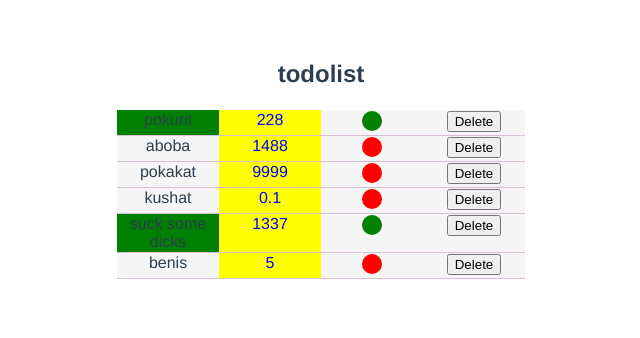
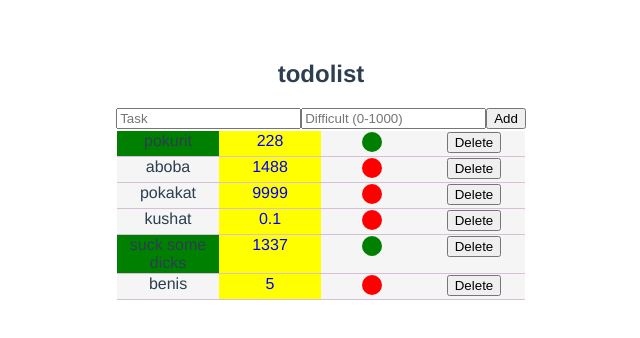
Before and after one commit to SnakerAVA/todo-list_vue, a Vue app: page / in a window 1280 px wide. Shown: the top 338 px of the page, without its empty margins (319-959 px from the left). Built offline with nearby package versions, Linux system fonts and the light colour scheme.

Commit message:
Add form to adding new tasks

```diff
--- a/src/components/TodoList/TodoList.vue
+++ b/src/components/TodoList/TodoList.vue
@@ -1,6 +1,7 @@
 <template>
 <section>
     <h1>todolist</h1>
+    <TodoListForm @createNewTodo="createNewTodo"/>
     <table>
         <TodoListItem v-for="(todo, index) in toDoList"
         :key="index"
@@ -18,8 +19,9 @@
 import TodoListItem from "./TodoListItem.vue";
 import {getTodoList} from "../../service/todo";
 import Todo from '../../models/Todo';
+import TodoListForm from './TodoListForm.vue';
 export default {
-    components: {TodoListItem},
+    components: {TodoListItem, TodoListForm},
     data() {
         return{
             toDoList: []
@@ -27,27 +29,30 @@ export default {
     },
     methods: {
         doneUndone(id) {
-            const todo = this.findTodo(id);
+            const todo = this.findTodo(id).todo;
             todo.isDone = !todo.isDone;
         },
         deleteItem(id) {
-            this.toDoList.splice(this.findTodo(id), 1);
+            this.toDoList.splice(this.findTodo(id).todoIndex, 1);
         },
         findTodo(id) {
             let todo = this.toDoList.find((value) =>
                 value.id === id
             )
-            return todo;
+            let todoIndex = this.toDoList.indexOf(todo);
+            return {
+                todo,
+                todoIndex
+            };
+        },
+        createNewTodo(addedTask) {
+            this.toDoList.push(new Todo(addedTask));
         }
     },
 
-    computed: {
-
-    },
     created(){
         this.toDoList = getTodoList();
-        this.toDoList.push(new Todo({difficult: 5, task: 'benis'}))
-        console.log(this.toDoList)
+        this.toDoList.push(new Todo({difficult: 5, task: 'benis'}));
     }
 }
 </script>
--- /dev/null
+++ b/src/components/TodoList/TodoListForm.vue
@@ -0,0 +1,34 @@
+<template>
+<div class="form">
+    <input v-model='addedTask.task' placeholder="Task">
+    <input v-model='addedTask.difficult' placeholder="Difficult (0-1000)">
+    <button @click="addItem()">Add</button>
+</div>
+</template>
+
+<script>
+
+export default {
+    data() {
+        return {
+            addedTask: {
+                task: "",
+                difficult: ""
+            }
+        }
+    },
+    methods: {
+        addItem() {
+            this.$emit("createNewTodo", this.addedTask);
+            this.addedTask.task = "";
+            this.addedTask.difficult = "";
+        }
+    }
+// Нужен Watch, должен вывести ошибку (должно быть число от 0 до 1000),
+    // (делать с помощью флагов)
+}
+</script>
+
+<style>
+
+</style>
```
